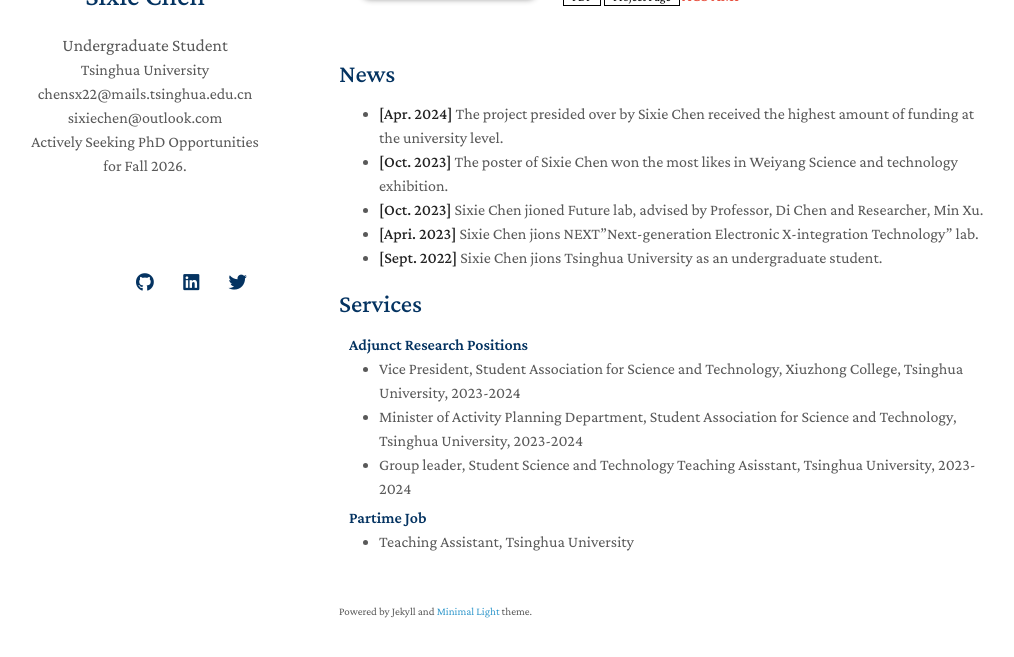
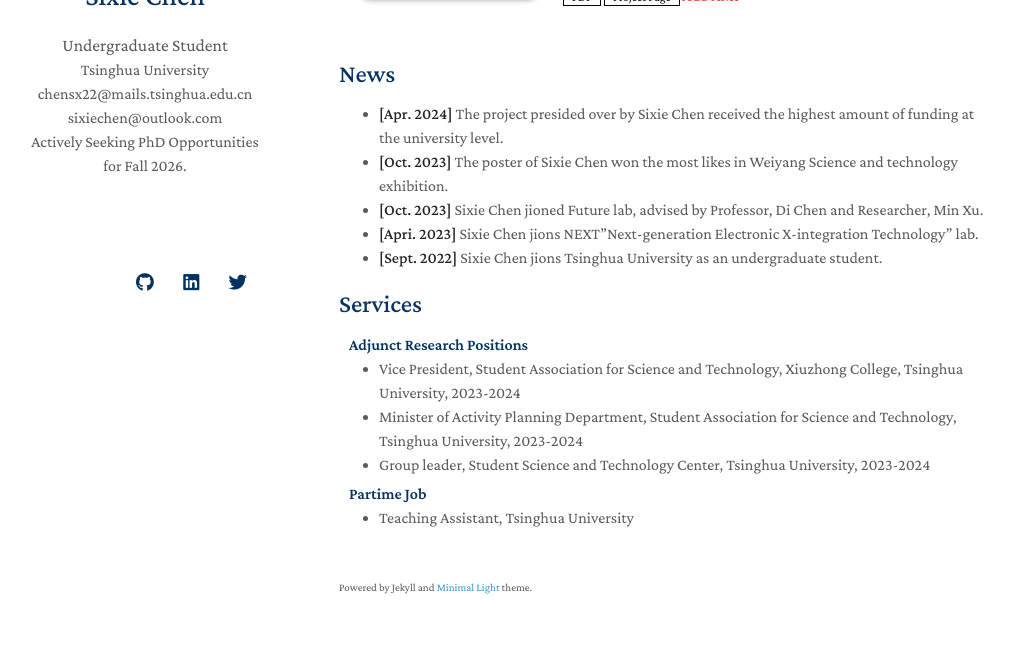
Before and after one commit to SixieChen/Sixie-Chen, a Jekyll site: the page built from index.md, in a window 1280 px wide and 900 px high, scrolled down 691 px, cut to the strip 208-865 px from the top of the window. Shown: the whole strip, without its empty margins (131-1145 px from the left). Built offline with Jekyll 4.4.1, drawn with Linux system fonts in a browser that asks for light colours; nearby versions of some CDN libraries; a style sheet for code colours, icons or effects is not loaded; our own code applies the rules of GitHub Pages for plain Markdown files.

Commit message:
Update services.md

```diff
--- a/_includes/services.md
+++ b/_includes/services.md
@@ -5,7 +5,7 @@
 <ul style="margin:0 0 5px;">
   <li><a href="https://sixiechen.github.io/tsinghua.edu/"><autocolor>Vice President, Student Association for Science and Technology, Xiuzhong College, Tsinghua University, 2023-2024</autocolor></a></li>
   <li><a href="https://sixiechen.github.io/tsinghua.edu/"><autocolor>Minister of Activity Planning Department, Student Association for Science and Technology, Tsinghua University, 2023-2024</autocolor></a></li>
-  <li><a href="https://sixiechen.github.io/tsinghua.edu/"><autocolor>Group leader, Student Science and Technology Teaching Asisstant, Tsinghua University, 2023-2024</autocolor></a></li>
+  <li><a href="https://sixiechen.github.io/tsinghua.edu/"><autocolor>Group leader, Student Science and Technology Center, Tsinghua University, 2023-2024</autocolor></a></li>
 </ul>
 
 <h4 style="margin:0 10px 0;">Partime Job</h4>
```
